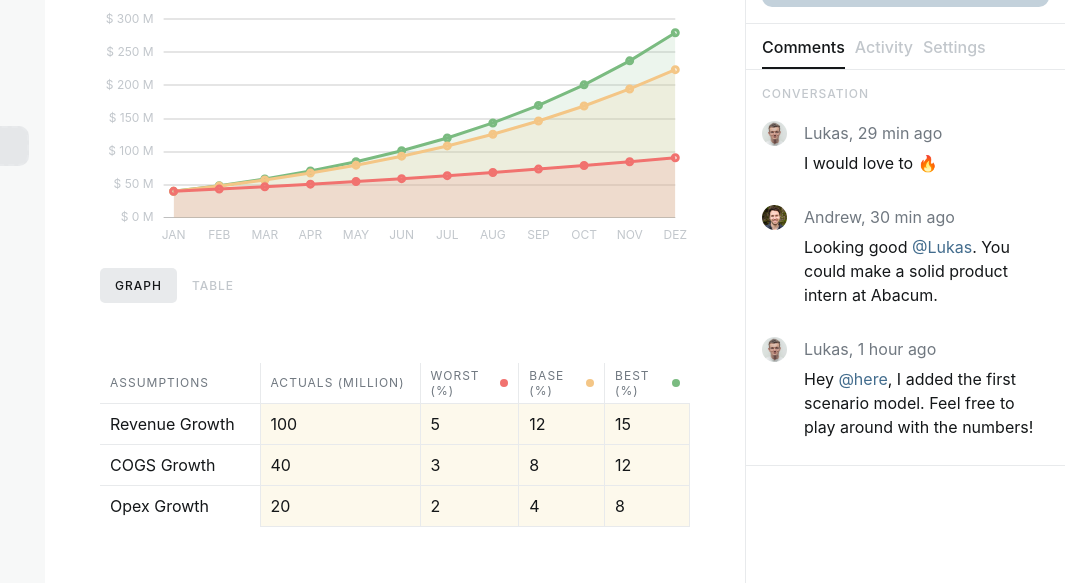
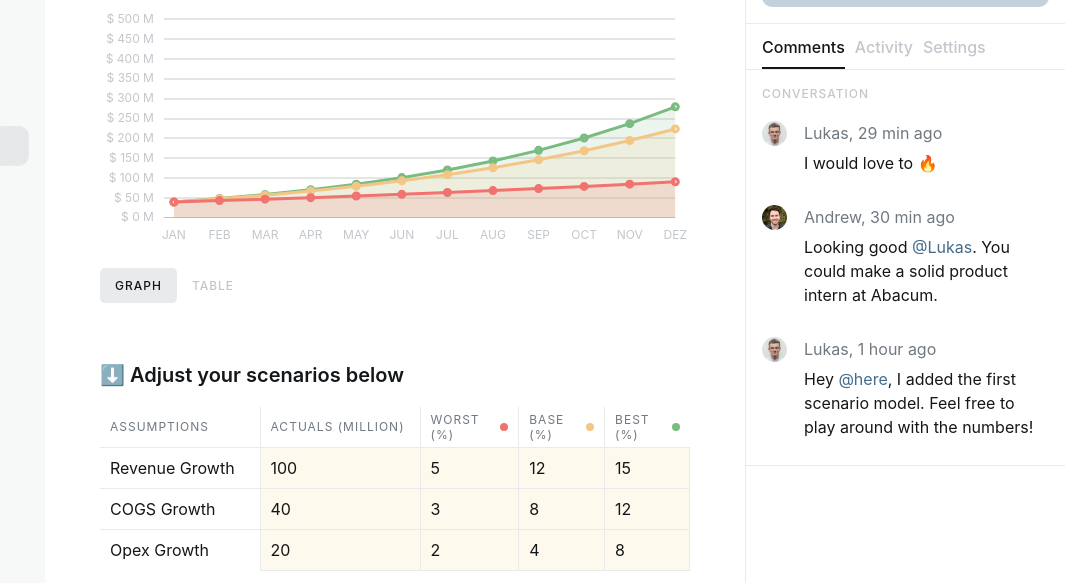
Before and after one commit to lukasjoho/abc, a Gatsby site: page /scenarios/model-1 in a window 1280 px wide. Shown: the part 209-792 px from the top of the page, 215-1280 px from the left. Built offline with nearby package versions, Linux system fonts and the light colour scheme; Gatsby itself is replaced by a stand-in of ours.

Commit message:
Modify chart layout

```diff
--- a/src/components/Chart.js
+++ b/src/components/Chart.js
@@ -267,7 +267,7 @@ const CompChart = () => {
           ticks: {
             beginAtZero: true,
             min: 0,
-            max: 300,
+            max: 500,
             fontFamily: "Inter",
             fontColor: "#C2C7CC",
             padding: 10,
--- a/src/components/Form.js
+++ b/src/components/Form.js
@@ -1,5 +1,10 @@
 import React, { useEffect, useState } from "react"
 import styled from "styled-components"
+const StyledTitle = styled.h2`
+  font-size: 2rem;
+  font-weight: 600;
+  margin-bottom: 2rem;
+`
 const StyledDot = styled.div`
   width: 0.8rem;
   height: 0.8rem;
@@ -91,6 +96,7 @@ const Form = ({ handleFieldValuesChange, fieldValues }) => {
 
   return (
     <div>
+      <StyledTitle>⬇️ Adjust your scenarios below</StyledTitle>
       <StyledTable>
         <tbody>
           <tr>
```
